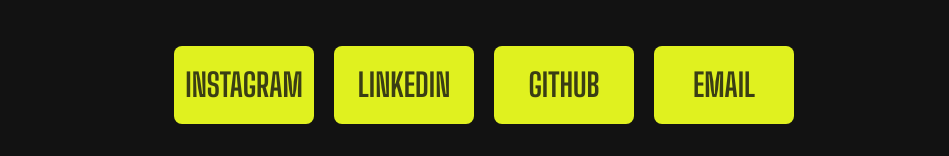
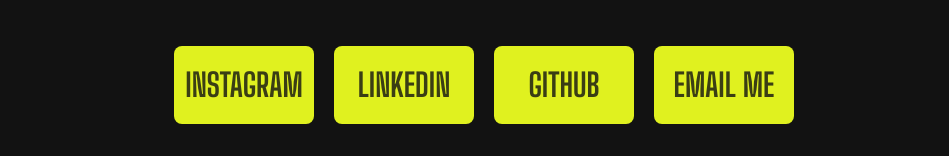
Before and after one commit to Sudais-Ahmad-Khan/portfolio, a website: page index.html in a window 1280 px wide. Shown: the part 3460-3616 px from the top of the page, without its empty margins (156-1105 px from the left). Drawn offline with nearby package versions, Linux system fonts and the light colour scheme.

Commit message:
Update index.html

```diff
--- a/index.html
+++ b/index.html
@@ -291,7 +291,7 @@
                     </div>
                 </div></a>
                 <a href="https://mail.google.com/mail/?view=cm&fs=1&to=devsudaisahmad@gmail.com&su=Hello&body=I%20want%20to%20contact%20you."><div class="social__media--box">
-                    <p class="social__media--name">Email</p>
+                    <p class="social__media--name"> Email Me</p>
                     <div class="social__media--icon">
                         <svg class="icon" xmlns="http://www.w3.org/2000/svg" width="34" height="34" viewBox="0 0 24 24" style=""><path d="m18.73 5.41-1.28 1L12 10.46 6.55 6.37l-1.28-1A2 2 0 0 0 2 7.05v11.59A1.36 1.36 0 0 0 3.36 20h3.19v-7.72L12 16.37l5.45-4.09V20h3.19A1.36 1.36 0 0 0 22 18.64V7.05a2 2 0 0 0-3.27-1.64z"></path></svg>
                     </div>
```
